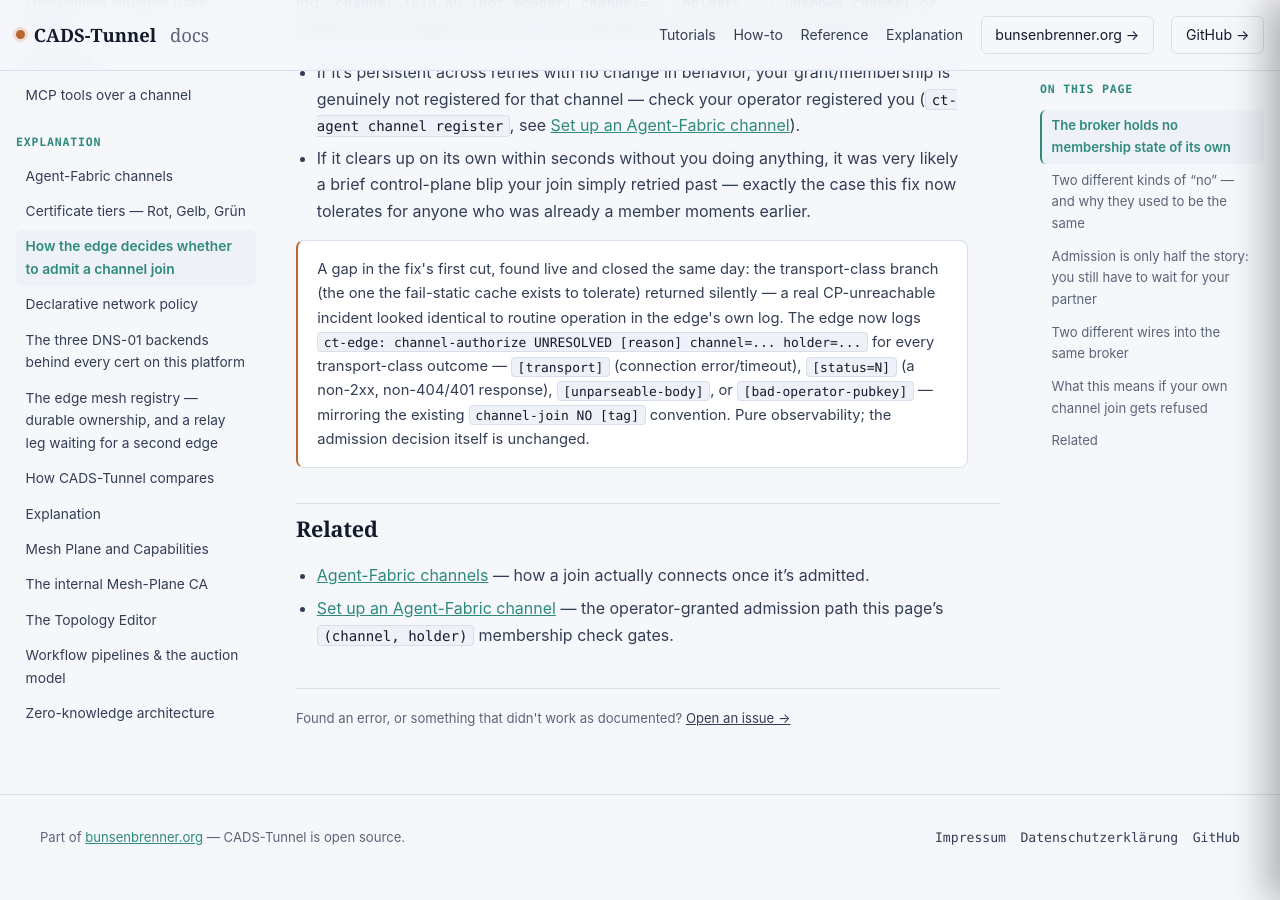
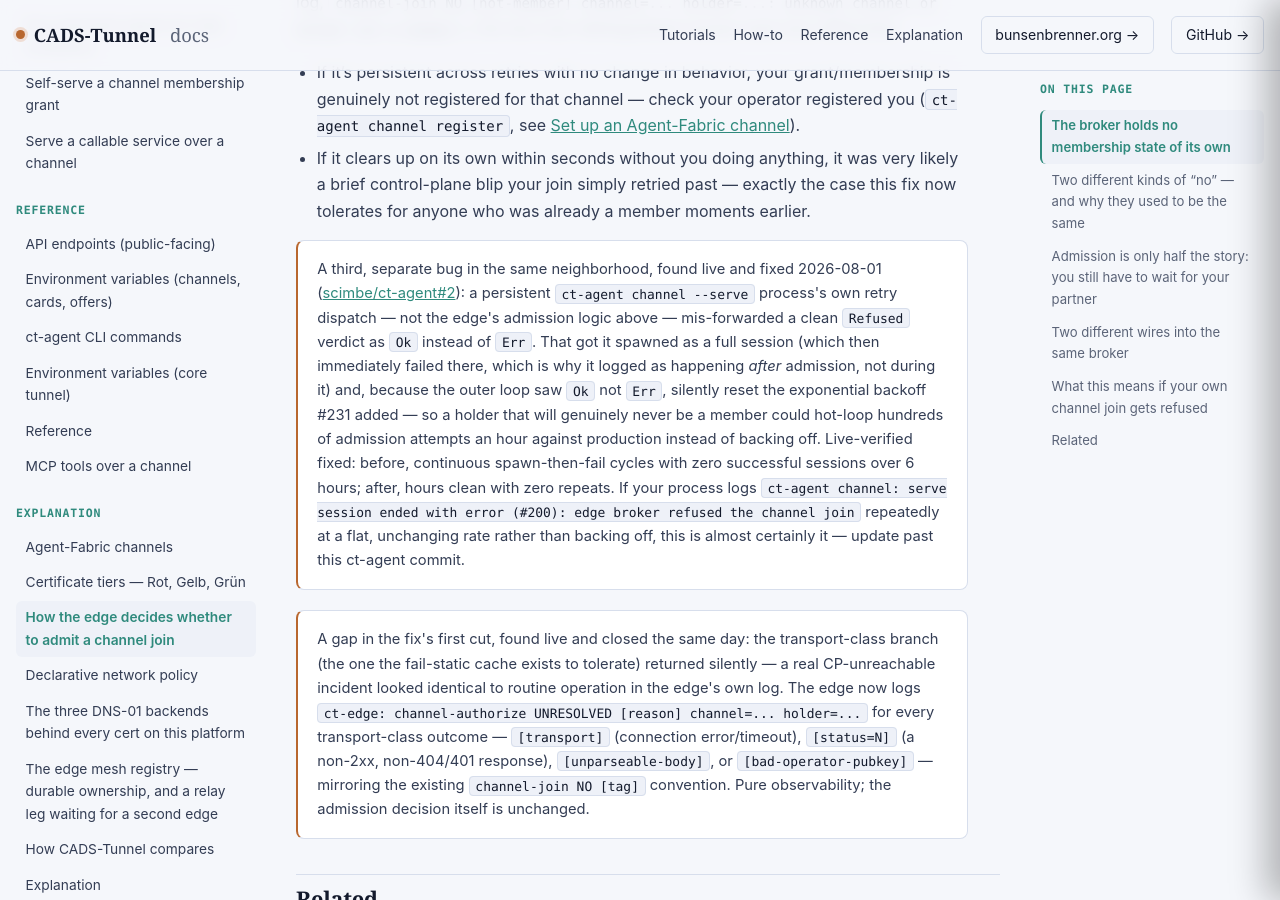
Before and after one commit to scimbe/CADS-Tunnel-docs, a Jekyll site: the page built from _explanation/channel-admission.md, in a window 1280 px wide and 900 px high, scrolled down 3260 px. Built offline with Jekyll 4.4.1, drawn with Linux system fonts in a browser that asks for light colours.

Commit message:
docs(channel-admission): a third admission bug, in the client's own retry dispatch (ct-agent#2)
Placed right where the page's own reader guidance for a refused join ends
-- this is specifically about *retry behavior after a refusal*, the exact
territory the existing "clears up on its own" / "persistent" split
already covers, just a third case neither of those two quite describes.

Found live 2026-08-01: a persistent `ct-agent channel --serve` process's
own dispatch mis-forwarded a clean Refused verdict as Ok instead of Err --
spawned as a full session (immediately failing there, which is why it
logs as happening after admission, not during), and silently reset #231's
own exponential backoff every time since the outer loop saw Ok not Err.
A holder that will genuinely never be a member could hot-loop hundreds of
admission attempts an hour instead of backing off. Distinct from both
bugs already on this page (the CP-authorize-lookup ambiguity #231
originally fixed, and the front-door reaper gap #256 fixed) -- this one
lives in ct-agent's own client dispatch, not the edge's authorize logic.

Live-verified fixed: before, continuous spawn-then-fail with zero
successful sessions over 6 hours; after, hours clean with zero repeats.
Exact log line quoted verbatim from channel_run.rs, not paraphrased.

Co-Authored-By: Claude Sonnet 5 <noreply@anthropic.com>
Claude-Session: https://claude.ai/code/session_018FkngvdKnmVcAT84EZe7Ur

```diff
--- a/_explanation/channel-admission.md
+++ b/_explanation/channel-admission.md
@@ -127,6 +127,22 @@ the two now-distinguished causes read very differently:
   anyone who was already a member moments earlier.
 
 <div class="callout warn">
+A third, separate bug in the same neighborhood, found live and fixed 2026-08-01
+(<a href="https://github.com/scimbe/ct-agent/pull/2">scimbe/ct-agent#2</a>): a persistent
+<code>ct-agent channel --serve</code> process's own retry dispatch — not the edge's admission logic
+above — mis-forwarded a clean <code>Refused</code> verdict as <code>Ok</code> instead of
+<code>Err</code>. That got it spawned as a full session (which then immediately failed there, which
+is why it logged as happening <em>after</em> admission, not during it) and, because the outer loop saw
+<code>Ok</code> not <code>Err</code>, silently reset the exponential backoff #231 added — so a
+holder that will genuinely never be a member could hot-loop hundreds of admission attempts an hour
+against production instead of backing off. Live-verified fixed: before, continuous spawn-then-fail
+cycles with zero successful sessions over 6 hours; after, hours clean with zero repeats. If your
+process logs <code>ct-agent channel: serve session ended with error (#200): edge broker refused the
+channel join</code> repeatedly at a flat, unchanging rate rather than backing off, this is almost
+certainly it — update past this ct-agent commit.
+</div>
+
+<div class="callout warn">
 A gap in the fix's first cut, found live and closed the same day: the transport-class branch (the
 one the fail-static cache exists to tolerate) returned silently — a real CP-unreachable incident
 looked identical to routine operation in the edge's own log. The edge now logs
```
